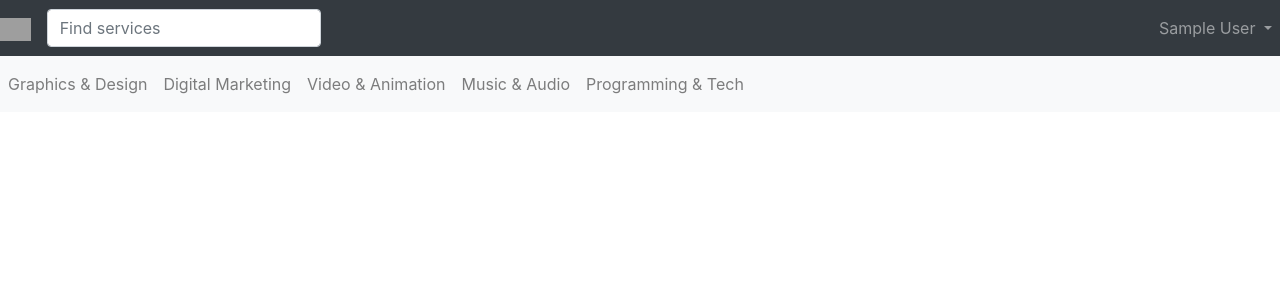
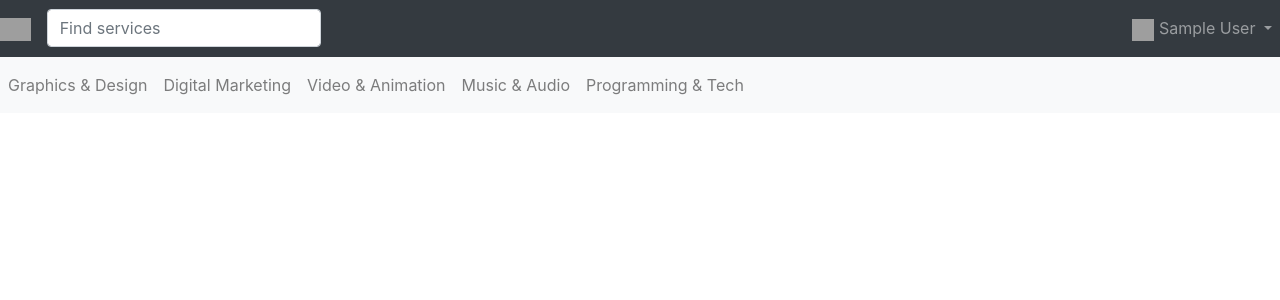
Before and after one commit to dorocinski/learn-sixerr-upd, a Django app: page /gigs/1/ in a window 1280 px wide. Shown: the top 300 px of the page. Run offline with Django 3.2, Linux system fonts and the light colour scheme; the visitor is signed in with stand-in values (Sample User, id 1); some libraries are stand-ins or nearby versions; grey boxes are pictures that could not be loaded.

Commit message:
T6_1: Update base templates

```diff
--- a/sixerrapp/templates/base.html
+++ b/sixerrapp/templates/base.html
@@ -3,17 +3,14 @@
 <html>
   <head>
     <meta charset="utf-8">
-    <meta name="viewport" content="width=device-width, initial-scale=1, maximum-scale=5 user-scalable=no>
+    <meta name="viewport" content="width=device-width, initial-scale=1, maximum-scale=5 user-scalable=no">
 
     <title>Sixerr App</title>
     <link rel="shortcut icon" type="image/png" href="{% static 'img/favicon.ico?v=2' %}">
 
-
-    <link rel="stylesheet" href="{% static 'css/bootstrap.min.css' %}">
+    <!-- CSS: Bootstrap / Local -->
+    <link rel="stylesheet" href="https://maxcdn.bootstrapcdn.com/bootstrap/4.0.0/css/bootstrap.min.css" integrity="sha384-Gn5384xqQ1aoWXA+058RXPxPg6fy4IWvTNh0E263XmFcJlSAwiGgFAW/dAiS6JXm" crossorigin="anonymous">
     <link rel="stylesheet" href="{% static 'css/app.css' %}">
-
-    <script src="https://code.jquery.com/jquery-latest.min.js"></script>
-    <script src="{% static 'js/bootstrap.min.js' %}"></script>
 
   </head>
   <body>
@@ -44,6 +41,7 @@
                 <a class="nav-link dropdown-toggle" href="#" id="navbarDropdown"
                         role="button" data-toggle="dropdown" aria-haspopup="true"
                         aria-expanded="false">
+                  <img src="{% static 'img/avatar.png' %}" class="img-circle" height="22" width="22" />
                   {{ user.get_full_name|default:user.username }} <span class="caret"></span>
                 </a>
                 <div class="dropdown-menu" aria-labelledby="navbarDropdown">
@@ -79,10 +77,15 @@
         {% endblock %}
       </div>
     </div>
-    <footer id="footer">
-      <div class="container">
-        <span>Sixerr App &copy; 2016</span>
-      </div>
+
+    <!-- JS:  jQuery / Bootstrap -->
+    <script src="https://code.jquery.com/jquery-3.2.1.slim.min.js" integrity="sha384-KJ3o2DKtIkvYIK3UENzmM7KCkRr/rE9/Qpg6aAZGJwFDMVNA/GpGFF93hXpG5KkN" crossorigin="anonymous"></script>
+    <script src="https://maxcdn.bootstrapcdn.com/bootstrap/4.0.0/js/bootstrap.min.js" integrity="sha384-JZR6Spejh4U02d8jOt6vLEHfe/JQGiRRSQQxSfFWpi1MquVdAyjUar5+76PVCmYl" crossorigin="anonymous"></script>
+  </body>
+  <footer id="footer">
+    <div class="container">
+      <span>Sixerr App &copy; 2016</span>
     </div>
-  </body>
+  </div>
+  </footer>
 </html>
```
Also changed, not shown: 7 other files.
